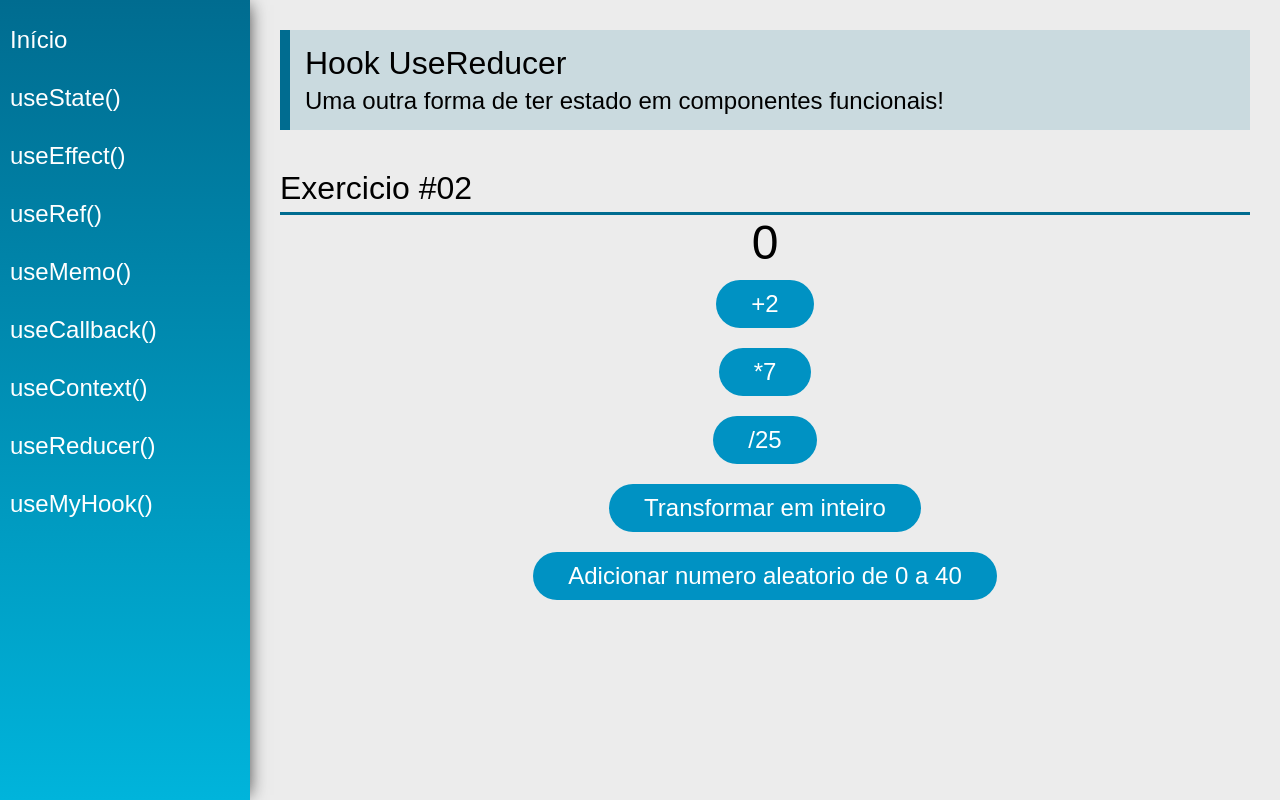
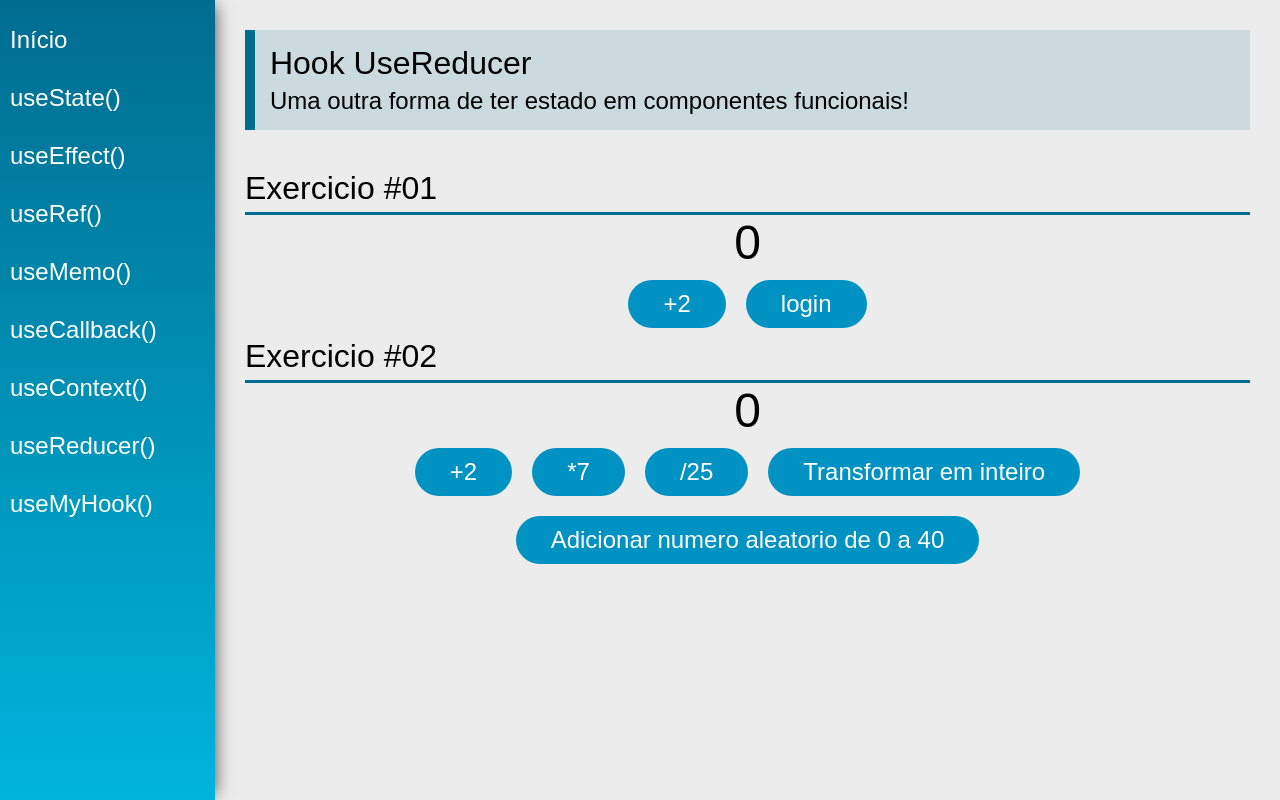
Before and after one commit to devMatheus-Cunha/react-hooks-study, a React (Create React App) app: page /useReducer in a window 1280 px wide. Built offline with nearby package versions, Linux system fonts and the light colour scheme.

Commit message:
refactor: new import of the useReducer parts

```diff
--- a/src/views/examples/UseReducer.tsx
+++ b/src/views/examples/UseReducer.tsx
@@ -3,6 +3,11 @@ import React, { useReducer, useState } from "react";
 // components
 import PageTitle from "../../components/layout/PageTitle";
 import SectionTitle from "../../components/layout/SectionTitle";
+
+// store
+import { addNumber, entire, initialState, numberAddTwo, numberMultiplySeven, numberSplitSeven, reducer } from "../../store";
+
+
 
 export const UseReducer = () => {
   const [infoUser] = useState([
@@ -13,31 +18,6 @@ export const UseReducer = () => {
     },
   ]);
 
-  const initialState = {
-    other: [],
-    products: [],
-    user: [],
-    number: 0,
-  };
-
-  function reducer(state: any, action: any) {
-    switch (action.type) {
-      case "numberAddTwo":
-        return { ...state, number: state.number + 2 };
-      case "numberMultiplySeven":
-        return { ...state, number: state.number * 7 };
-      case "numberSplitSeven":
-        return { ...state, number: state.number / 25 };
-      case "entire":
-        return { ...state, number: parseInt(state.number) };
-      case "addNumber":
-        return { ...state, number: state.number + action.ramdomNumber };
-      case "login":
-        return { ...state, user: action.payload };
-      default:
-        return state;
-    }
-  }
   const [state, dispatch] = useReducer(reducer, initialState);
 
   function getRandomInt(min = 0, max = 40) {
@@ -52,7 +32,7 @@ export const UseReducer = () => {
         title="Hook UseReducer"
         subtitle="Uma outra forma de ter estado em componentes funcionais!"
       />
-      {/* <SectionTitle title="Exercicio #01" />
+      <SectionTitle title="Exercicio #01" />
       <div className="center">
         <span className="text">{state.number}</span>
         {state.user.map(({ name, idade, cidade }: any) => (
@@ -64,6 +44,7 @@ export const UseReducer = () => {
             </div>
           </>
         ))}
+        <div>
           <button
             className="btn"
             onClick={() => dispatch({ type: "numberAddTwo" })}
@@ -77,41 +58,33 @@ export const UseReducer = () => {
             login
           </button>
         </div>
-       */}
+      </div>
+
       <SectionTitle title="Exercicio #02" />
       <div className="center">
         <span className="text">{state.number}</span>
-      <button
-          className="btn"
-          onClick={() => dispatch({ type: "numberAddTwo" })}
-        >
+        <div>
+          {" "}
+          <button className="btn" onClick={() => numberAddTwo(dispatch)}>
             +2
           </button>
-      <button
-          className="btn"
-          onClick={() => dispatch({ type: "numberMultiplySeven" })}
-        >
+          <button className="btn" onClick={() => numberMultiplySeven(dispatch)}>
             *7
           </button>
-      <button
-          className="btn"
-          onClick={() => dispatch({ type: "numberSplitSeven" })}
-        >
+          <button className="btn" onClick={() => numberSplitSeven(dispatch)}>
             /25
           </button>
-      <button
-          className="btn"
-          onClick={() => dispatch({ type: "entire" })}
-        >
+          <button className="btn" onClick={() => entire(dispatch)}>
             Transformar em inteiro
           </button>
           <button
             className="btn"
-          onClick={() => dispatch({ type: "addNumber", ramdomNumber: getRandomInt(0, 40) })}
+            onClick={() =>  addNumber(dispatch,  getRandomInt(0, 40))}
           >
             Adicionar numero aleatorio de 0 a 40
           </button>
         </div>
       </div>
+    </div>
   );
 };
```
Lines whose indentation alone changed are shown as unchanged.
